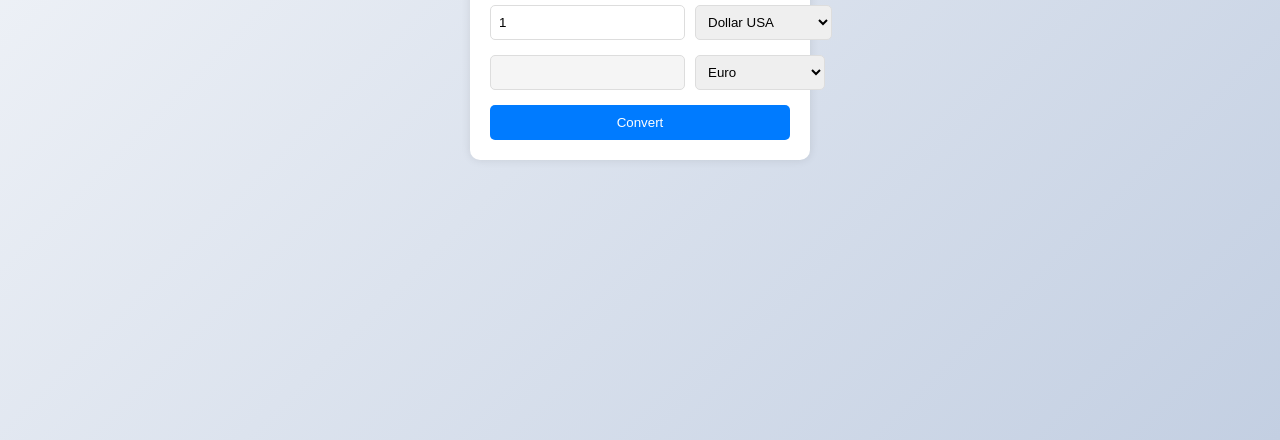
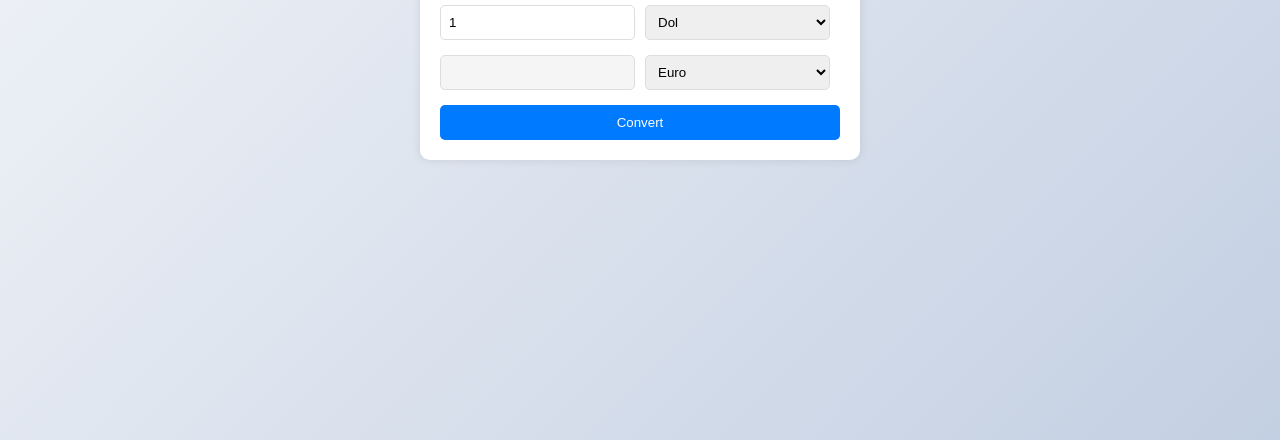
Before and after one commit to Nicolas22prog/Currency-Converter, a website: page new-frontend/index.html in a window 1280 px wide. Shown: the part 360-800 px from the top of the page. Drawn offline with Linux system fonts and the light colour scheme.

Commit message:
corrects some issues

```diff
--- a/new-frontend/index.html
+++ b/new-frontend/index.html
@@ -12,7 +12,7 @@
     <div class="input-group">
       <input type="number" id="amount" value="1">
       <select id="fromCurrency">
-        <option value="USD">Dollar USA </option>
+        <option value="USD">Dol</option>
         <option value="EUR">Euro</option>
         <option value="BRL">Reais BR</option>
         <option value="GBP">Libras Esterlinas</option>
@@ -32,5 +32,7 @@
     <button onclick="convert()">Convert</button>
   </div>
   <script src="script.js"></script>
+  <script async src="https://pagead2.googlesyndication.com/pagead/js/adsbygoogle.js?client=ca-pub-2673644420611090"
+     crossorigin="anonymous"></script>
 </body>
 </html>
--- a/new-frontend/styles.css
+++ b/new-frontend/styles.css
@@ -12,7 +12,7 @@ body {
     padding: 20px;
     border-radius: 10px;
     box-shadow: 0 0 10px rgba(0,0,0,0.1);
-    width: 300px;
+    width: 400px;
   }
   h1 {
     text-align: center;
```
